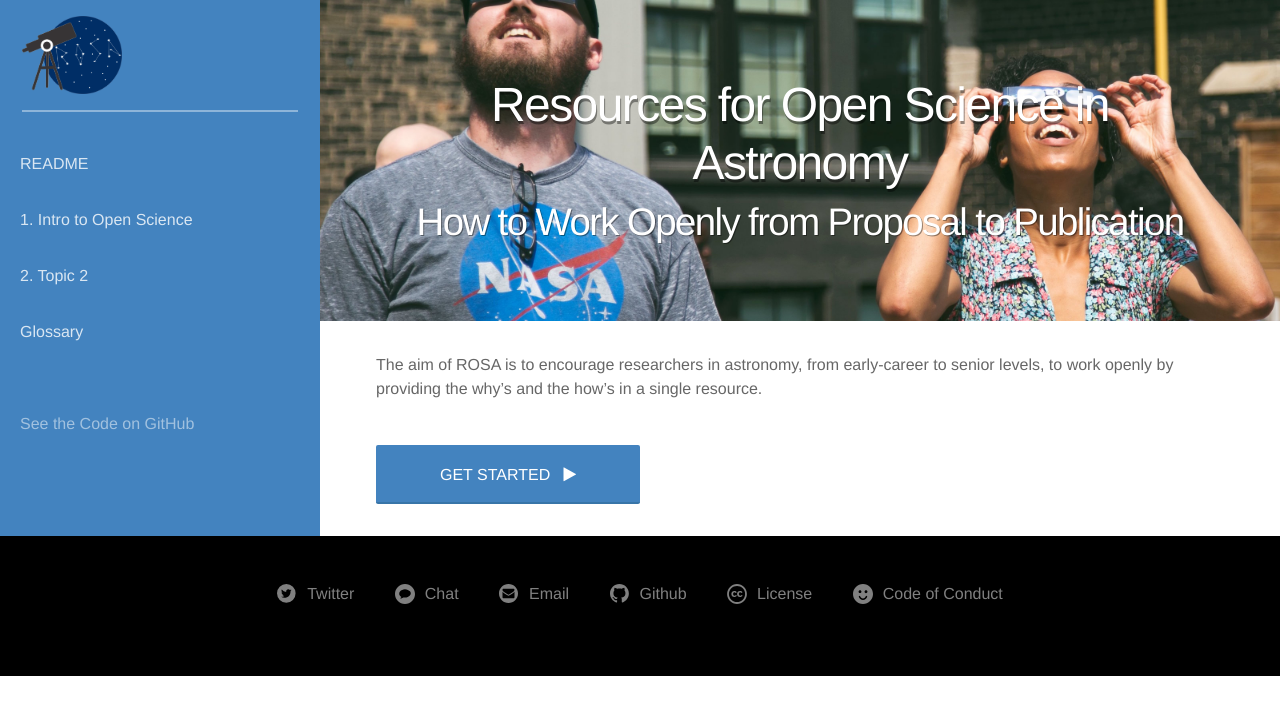
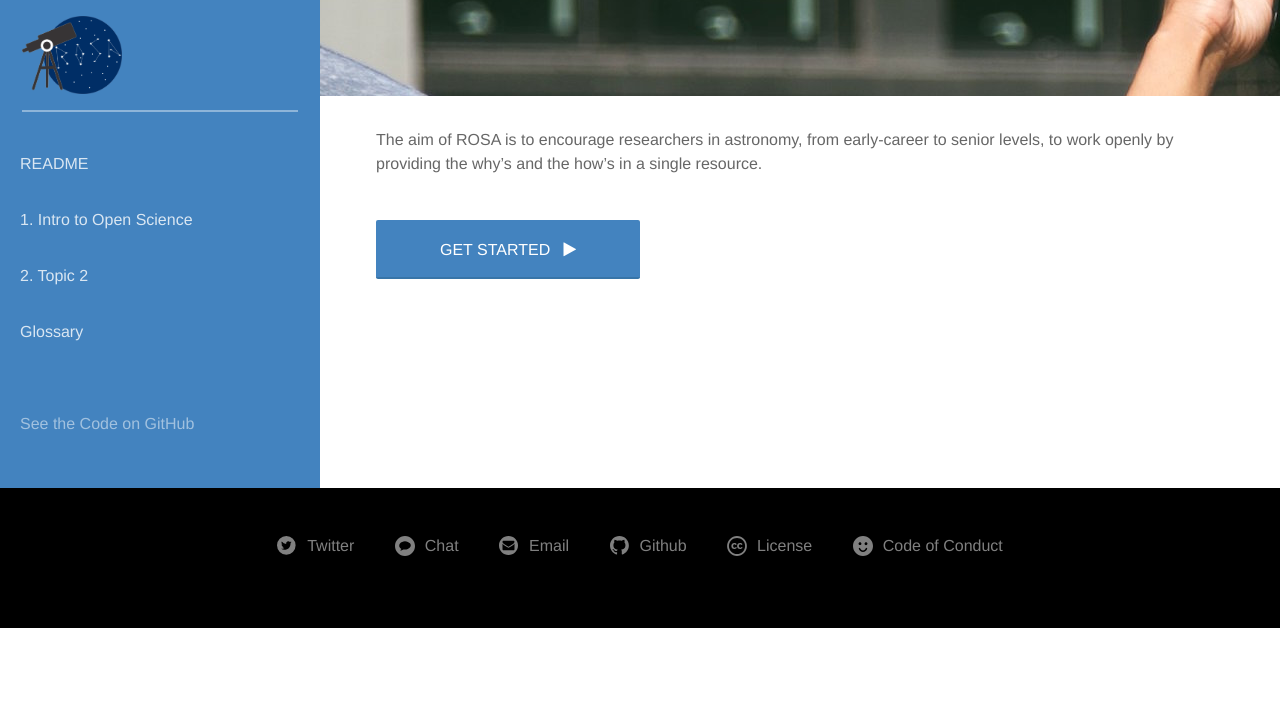
Before and after one commit to rainsworth/ROSA, a Jekyll site: the page built from index.md, in a window 1280 px wide. Shown: the top 715 px of the page. Built offline with Jekyll 4.4.1, drawn with Linux system fonts in a browser that asks for light colours; nearby versions of some CDN libraries; comment, search, counter and statistics services are not loaded; a style sheet for code colours, icons or effects is not loaded.

Commit message:
slight style changes

```diff
--- a/_layouts/home.html
+++ b/_layouts/home.html
@@ -2,8 +2,8 @@
 layout: default
 ---
 <div class="hero-unit home-page p-y-3 p-x-1">
-  <h1>Resources for Open Science in Astronomy</h1>
-  <h2>How to Work Openly from Proposal to Publication</h2>
+  <!--<h1>Resources for Open Science in Astronomy</h1>
+  <h2>How to Work Openly from Proposal to Publication</h2> -->
 </div>
 
 <div class="lesson-content">
--- a/css/main.css
+++ b/css/main.css
@@ -2,7 +2,7 @@
   background-image: url("../img/ROSA.jpg");
   background-position: center;
   background-repeat: no-repeat;
-  background-size: cover;
+  /* background-size: cover; */
   background-color: #175289;
   text-align: center;
 }
```
Also changed, not shown: img/create-issue.png (deleted), img/create-milestone.gif (deleted), img/create-pull-req-1.png (deleted), img/create-pull-req-2.png (deleted), img/create-pull-req-3.png (deleted), img/favicon.png (deleted), img/githib-projects.png (deleted), img/github-markdown.png (deleted).
